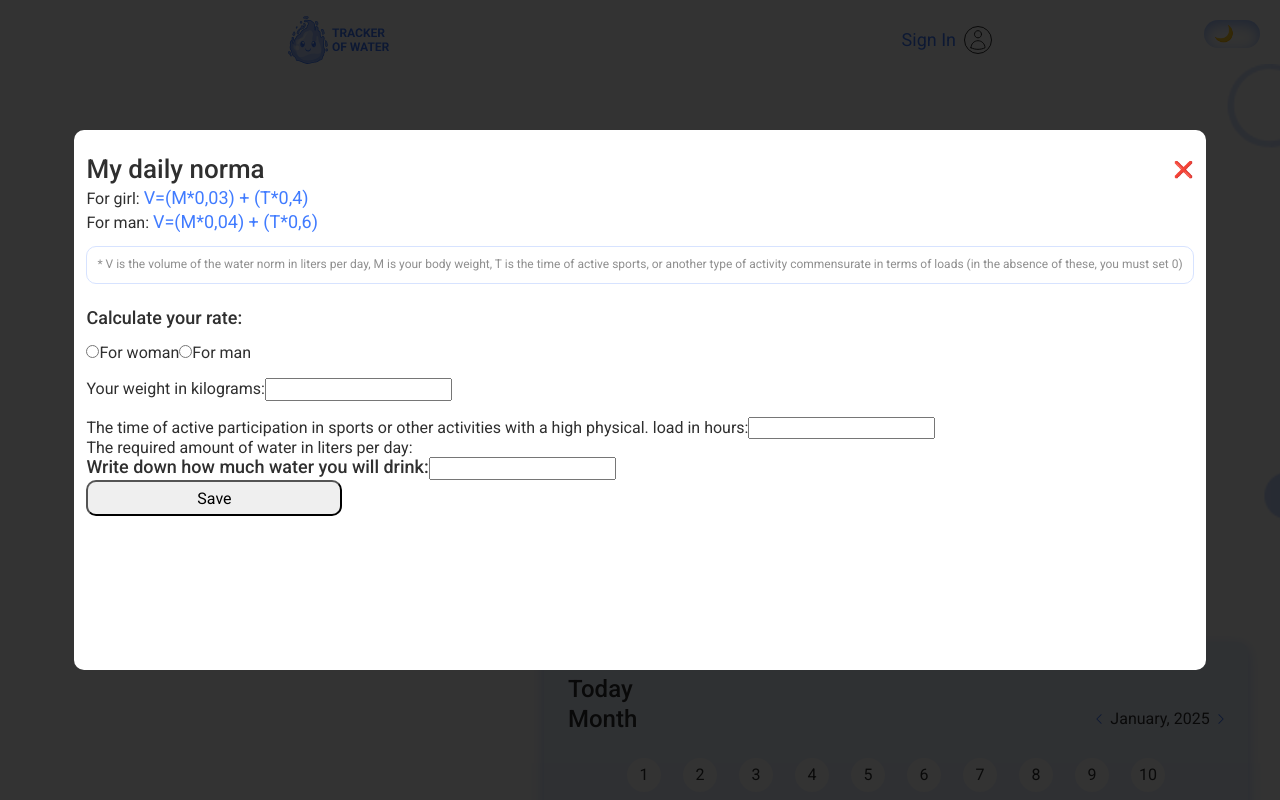
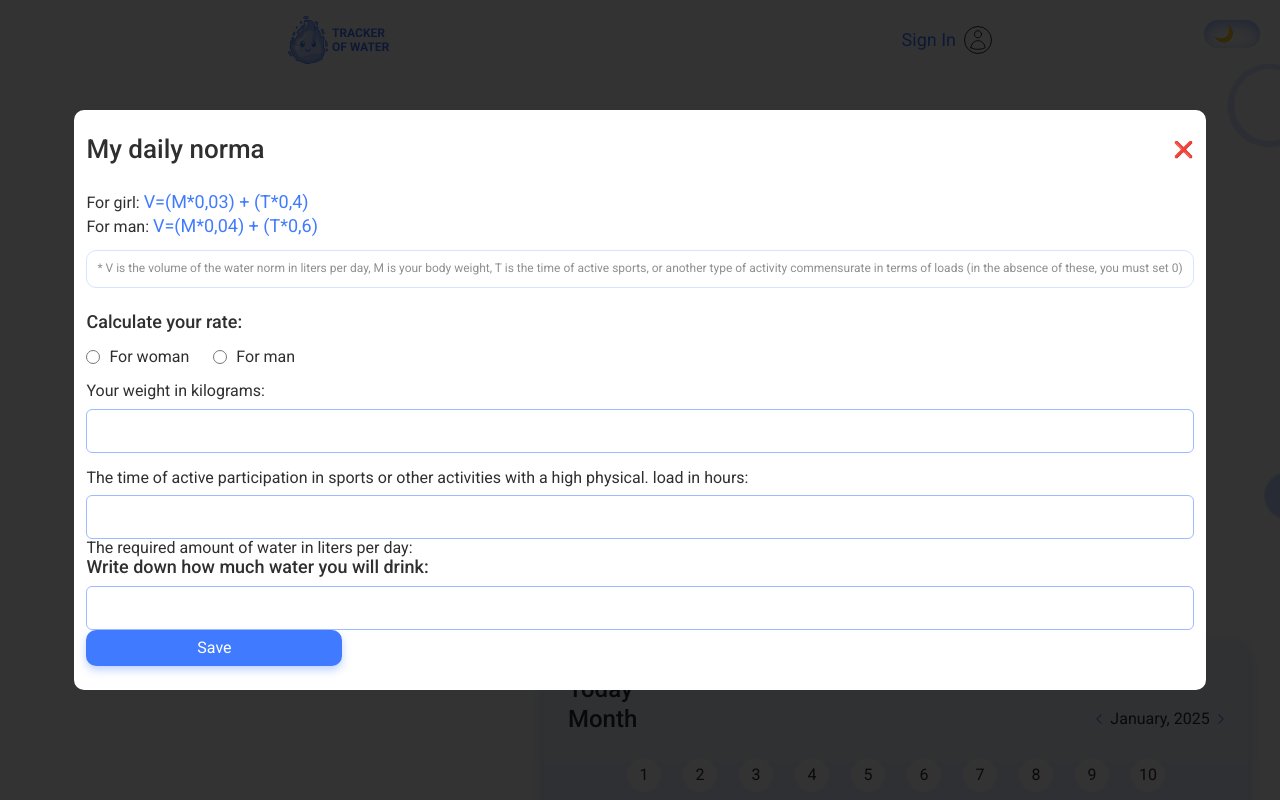
Before and after one commit to OlenaShatalova/team-03-water-tracker-frontend, a React (Vite) app: page /home in a window 1280 px wide. Both pictures are taken after a click on the button "Edit". Shown: the top 800 px of the page. Built offline with nearby package versions, Linux system fonts and the light colour scheme.

Commit message:
Fix local storage and Update all

```diff
--- a/src/components/DailyNormaModal/DailyNormaModal.jsx
+++ b/src/components/DailyNormaModal/DailyNormaModal.jsx
@@ -5,6 +5,7 @@ import { useCallback, useEffect, useId } from "react";
 import { Formik, Form, Field, ErrorMessage } from "formik";
 import * as Yup from "yup";
 import css from "./DailyNormaModal.module.css"
+import Input from "../Input/Input";
 
 const validationSchema = Yup.object({
     option: Yup.string().required("Required"),
@@ -70,30 +71,40 @@ const DailyNormaModal = () => {
                     <Form>
                         <div>
                             <p className={css.subTitle}>Calculate your rate:</p>
-                            <Field type="radio" name="option" value="For woman" id={womanBtnId} />
-                            <label htmlFor={womanBtnId}>For woman</label>
+                            <div className={css.radioContainer}>
+                                <div className={css.radio}>
+                                    <Field className={css.radioButton} type="radio" name="option" value="For woman" id={womanBtnId} />
+                                    <label htmlFor={womanBtnId}>For woman</label>
+                                </div>
 
-                            <Field type="radio" name="option" value="For man" id={manBtnId} />
-                            <label htmlFor={manBtnId}>For man</label>
-
-                            <ErrorMessage name="option" component="div" style={{ color: "red" }} />
+                                <div className={css.radio}>
+                                    <Field className={css.radioButton} type="radio" name="option" value="For man" id={manBtnId} />
+                                    <label htmlFor={manBtnId}>For man</label>
+                                </div>
+                            </div>
+                            <ErrorMessage name="option" component="span" style={{ color: "red" }} />
                         </div>
 
                         <div className={css.containerForQuestion}>
                             <label htmlFor={kgId}>Your weight in kilograms:</label>
-                            <Field type="number" name="kg" id={kgId} />
+                            {/* <Field type="number" name="kg" id={kgId} /> */}
+                            < Input type="number" name="kg" id={kgId} />
+                            <ErrorMessage name="kg" component="span" style={{ color: "red" }} />
                         </div>
 
                         <div className={css.containerForQuestion}>
                             <label htmlFor={sportTimes}>The time of active participation in sports or other activities with a high physical. load in hours:</label>
-                            <Field type="number" name="sportTimes" id={sportTimes} />
+                            {/* <Field type="number" name="sportTimes" id={sportTimes} /> */}
+                            < Input type="number" name="sportTimes" id={sportTimes} />
+                            <ErrorMessage name="sportTimes" component="span" style={{ color: "red" }} />
                         </div>
 
                         <p>The required amount of water in liters per day: </p>
 
                         <div>
                             <label className={css.subTitle} htmlFor={howMuchWater}>Write down how much water you will drink:</label>
-                            <Field type="number" name="howMuchWater" id={howMuchWater} />
+                            {/* <Field type="number" name="howMuchWater" id={howMuchWater} /> */}
+                            <Input type="number" name="howMuchWater" id={howMuchWater} />
                         </div>
 
 
--- a/src/components/DailyNormaModal/DailyNormaModal.module.css
+++ b/src/components/DailyNormaModal/DailyNormaModal.module.css
@@ -15,13 +15,14 @@
     margin: 40px 20px;
     border-radius: 10px;
     padding: 24px 12px;
-    height: 540px;
+    /* height: 816px; */
     background-color: white;
 }
 
 .containerForTitleAndButton {
     display: flex;
     justify-content: space-between;
+    margin-bottom: 24px;
 }
 
 .title {
@@ -79,6 +80,23 @@
     margin-top: 16px;
 }
 
+.radioContainer {
+    display: flex;
+    gap: 24px;
+}
+
+.radio {
+    display: flex;
+    gap: 9px;
+    align-items: center;
+}
+
+.radioButton {
+    height: 14px;
+    width: 14px;
+    stroke: #407BFF;
+}
+
 /* .explanation {
     margin-top: 24px;
     margin-bottom: 24px;
@@ -103,4 +121,8 @@
     padding: 8px 30px;
     width: 256px;
     height: 36px;
+    box-shadow: 0 4px 8px 0 rgba(64, 123, 255, 0.34);
+    background-color: #407BFF;
+    border: none;
+    color: #FFFFFFFF;
 }
--- a/src/redux/modal/slice.js
+++ b/src/redux/modal/slice.js
@@ -1,17 +1,18 @@
-import { createSlice } from "@reduxjs/toolkit";
+import { createSlice } from '@reduxjs/toolkit';
 
 const initialState = {
   isOpen: false,
+  numberOfLiters: 0,
 };
 
 const modalSlice = createSlice({
-  name: "modal",
+  name: 'modal',
   initialState,
   reducers: {
-    openModal: (state) => {
+    openModal: state => {
       state.isOpen = true;
     },
-    closeModal: (state) => {
+    closeModal: state => {
       state.isOpen = false;
     },
   },
--- a/src/redux/store.js
+++ b/src/redux/store.js
@@ -8,11 +8,11 @@ import {
   PERSIST,
   PURGE,
   REGISTER,
-} from "redux-persist";
-import storage from "redux-persist/lib/storage";
-import { auth } from "./auth/slice";
+} from 'redux-persist';
+import storage from 'redux-persist/lib/storage';
+import { auth } from './auth/slice';
 import { waterReducer } from './water/waterSlice';
-import { modal } from "./modal/slice";
+import { modal } from './modal/slice';
 
 const persistConfig = {
   key: 'userToken', // ключ для збереження в сховищі
@@ -30,7 +30,7 @@ export const store = configureStore({
   reducer: {
     auth: persistReducer(persistConfig, auth),
     water: persistReducer(waterPersistConfig, waterReducer),
-    modal: persistReducer(persistConfig, modal),
+    modal: modal,
   },
   middleware: getDefaultMiddleware =>
     getDefaultMiddleware({
```
